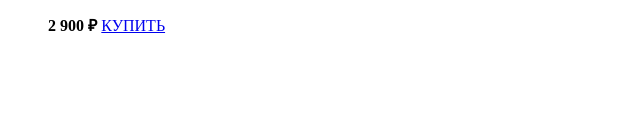
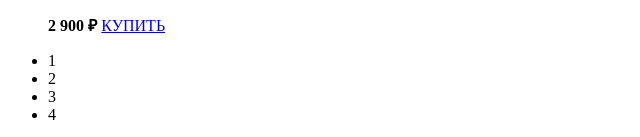
Before and after one commit to TRETYAKweb/Barbershop_Borodinski, a plain HTML site: page catalog.html in a window 1280 px wide. Shown: the part 1968-2105 px from the top of the page, 0-640 px from the left. Before the commit the page ends 2020 px from the top, so only its background shows below. Drawn offline with Linux system fonts and the light colour scheme.

Commit message:
Добавил пагинацию

```diff
--- a/catalog.html
+++ b/catalog.html
@@ -149,6 +149,12 @@
           </p>
         </li>
       </ul>
+      <ul class="pagination-list">
+        <li class="pagination-item">1</li>
+        <li class="pagination-item">2</li>
+        <li class="pagination-item">3</li>
+        <li class="pagination-item">4</li>
+      </ul>
     </section>
   </main>
 </body>
```
